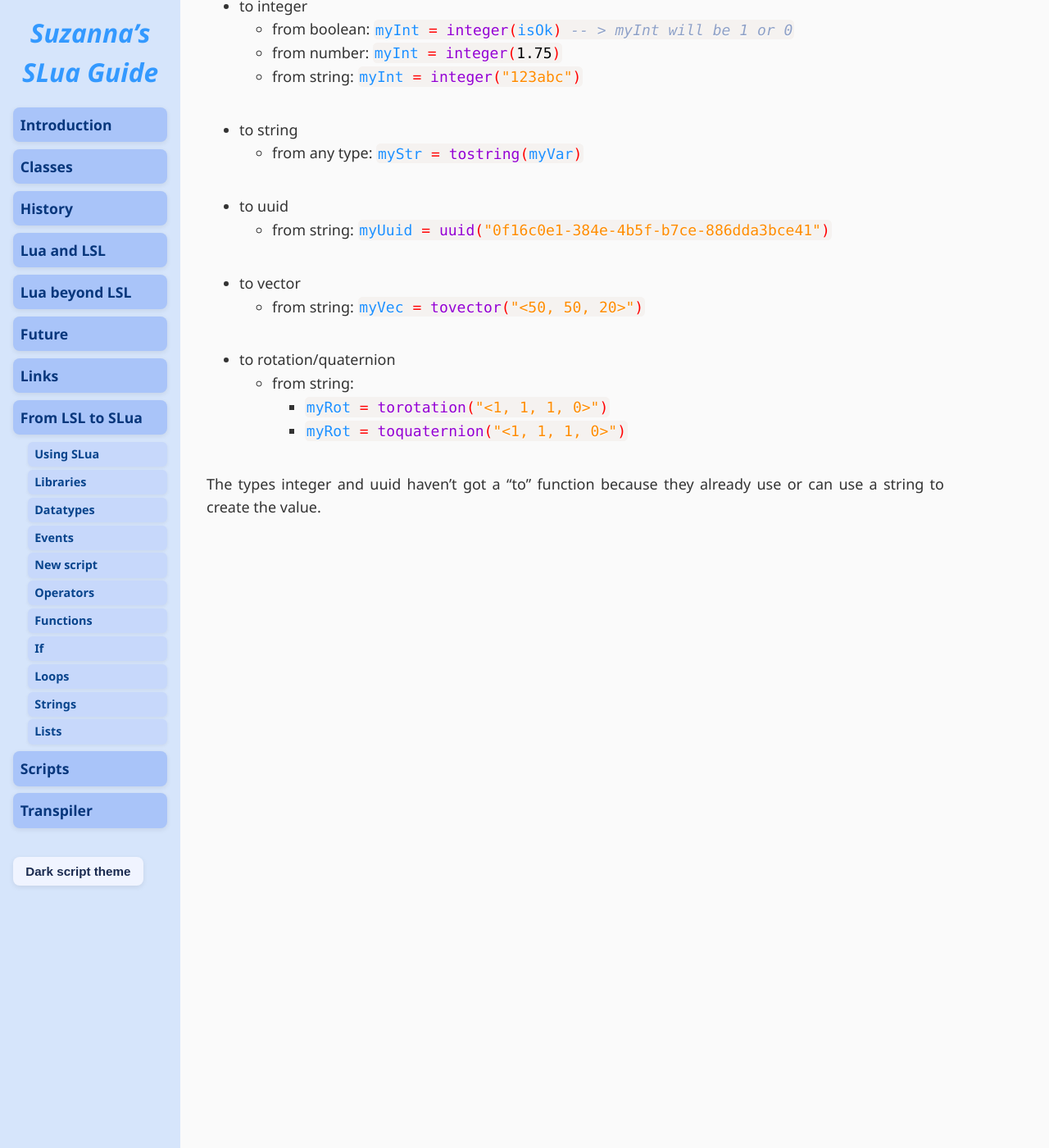
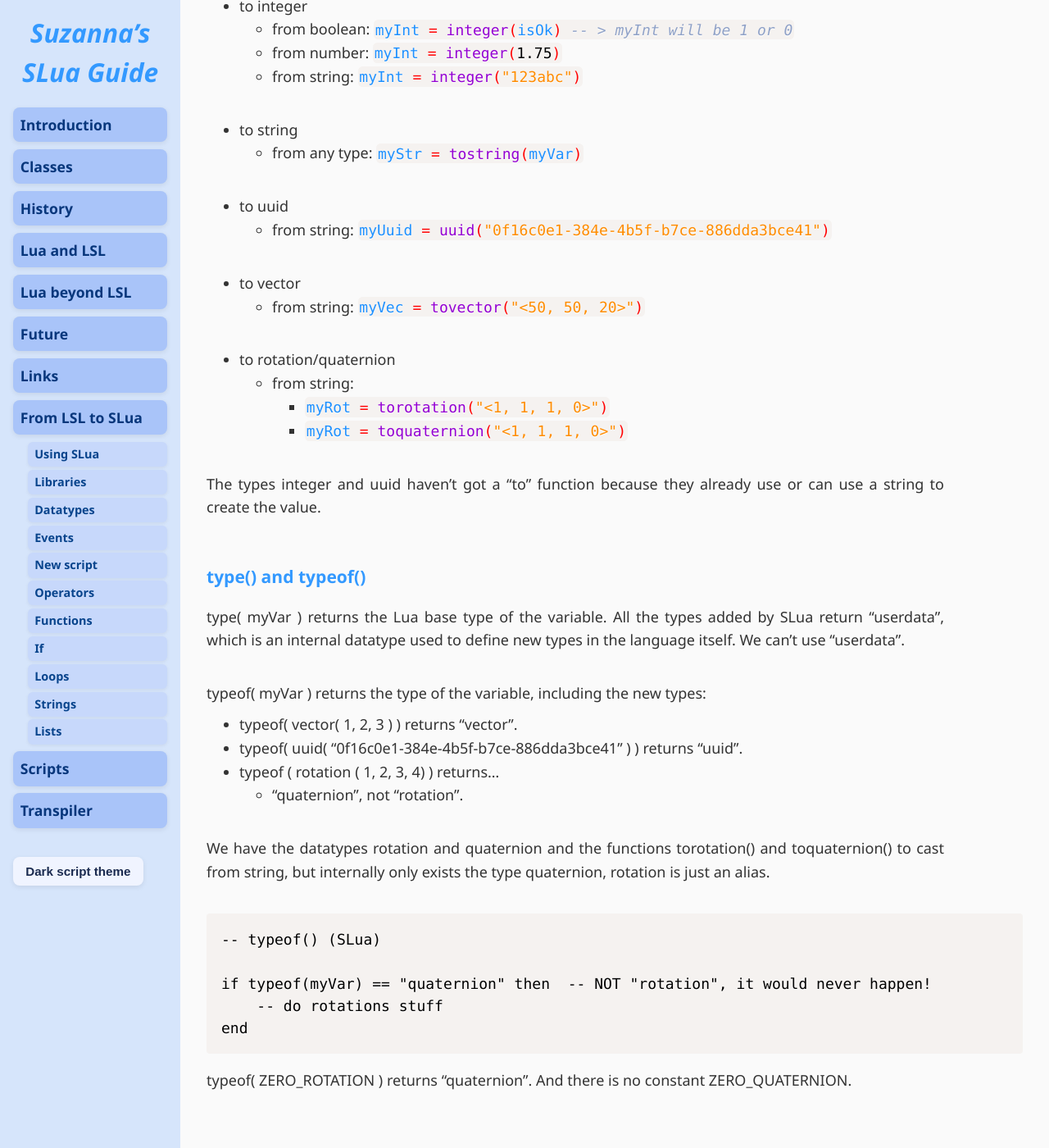
Before and after one commit to Suzanna-Linn/slua, a Jekyll site: the page built from docs/moving-datatypes.md, in a window 1280 px wide and 1400 px high, scrolled down 4596 px. Shown: the whole window at 82% size. Built offline with Jekyll 4.4.1, drawn with Linux system fonts in a browser that asks for light colours; nearby versions of some CDN libraries; our own code applies the rules of GitHub Pages for plain Markdown files; comment, search, counter and statistics services are not loaded.

Commit message:
Update moving-datatypes.md

```diff
--- a/docs/moving-datatypes.md
+++ b/docs/moving-datatypes.md
@@ -191,3 +191,23 @@
 	- <code class="language-slua">myRot = toquaternion("<1, 1, 1, 0>")</code>
 
 The types integer and uuid haven't got a "to" function because they already use or can use a string to create the value.
+
+### type() and typeof()
+
+type( myVar ) returns the Lua base type of the variable. All the types added by SLua return "userdata", which is an internal datatype used to define new types in the language itself. We can't use "userdata".
+
+typeof( myVar ) returns the type of the variable, including the new types:
+- typeof( vector( 1, 2, 3 ) ) returns "vector".
+- typeof( uuid( "0f16c0e1-384e-4b5f-b7ce-886dda3bce41" ) ) returns "uuid".
+- typeof ( rotation ( 1, 2, 3, 4) ) returns...
+  - "quaternion", not "rotation".
+
+We have the datatypes rotation and quaternion and the functions torotation() and toquaternion() to cast from string, but internally only exists the type quaternion, rotation is just an alias.
+
+<pre class="language-slua">-- typeof() (SLua)
+
+if typeof(myVar) == "quaternion" then  -- NOT "rotation", it would never happen!
+	-- do rotations stuff
+end<code class="language-slua"></code></pre>
+
+typeof( ZERO_ROTATION ) returns "quaternion". And there is no constant ZERO_QUATERNION.
```
